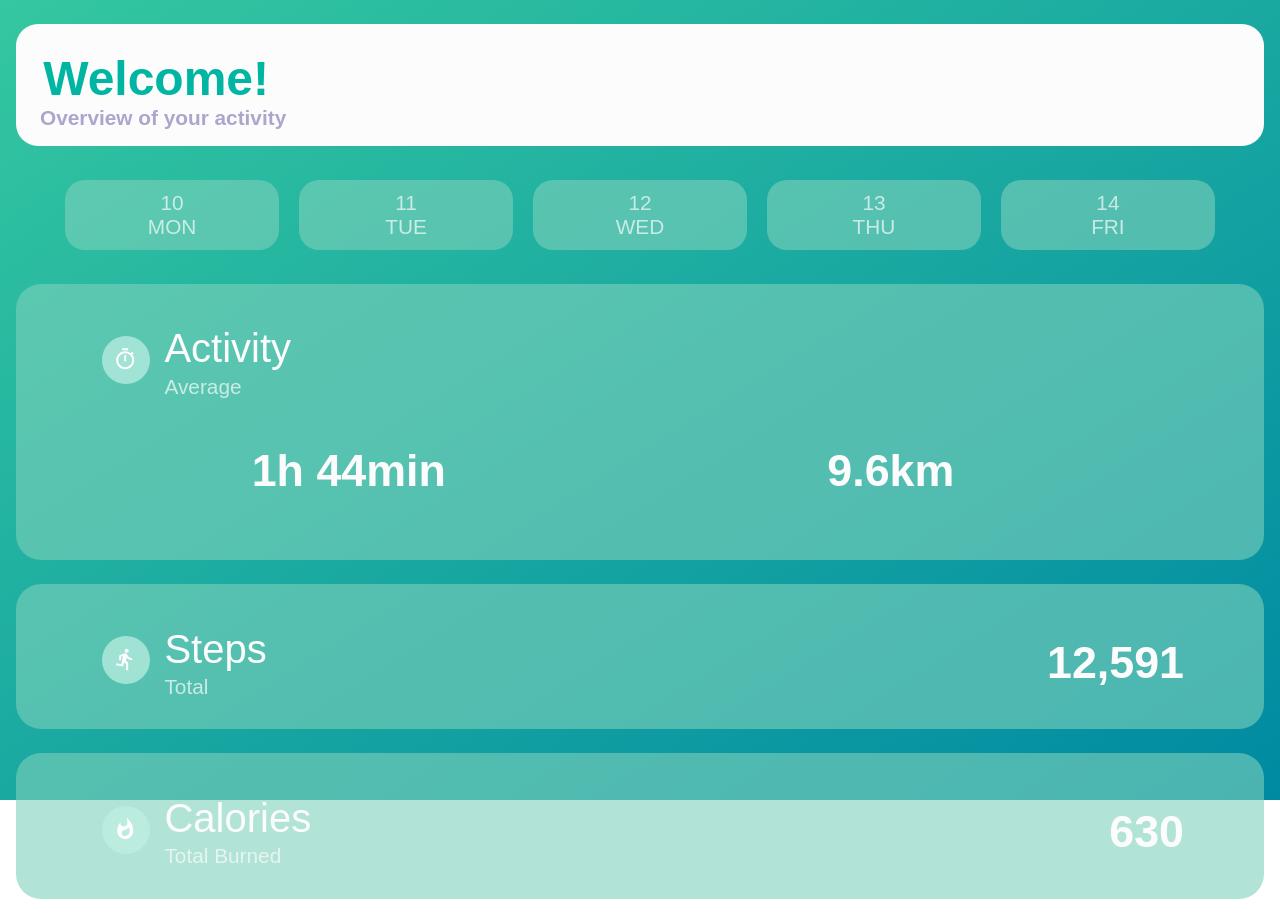
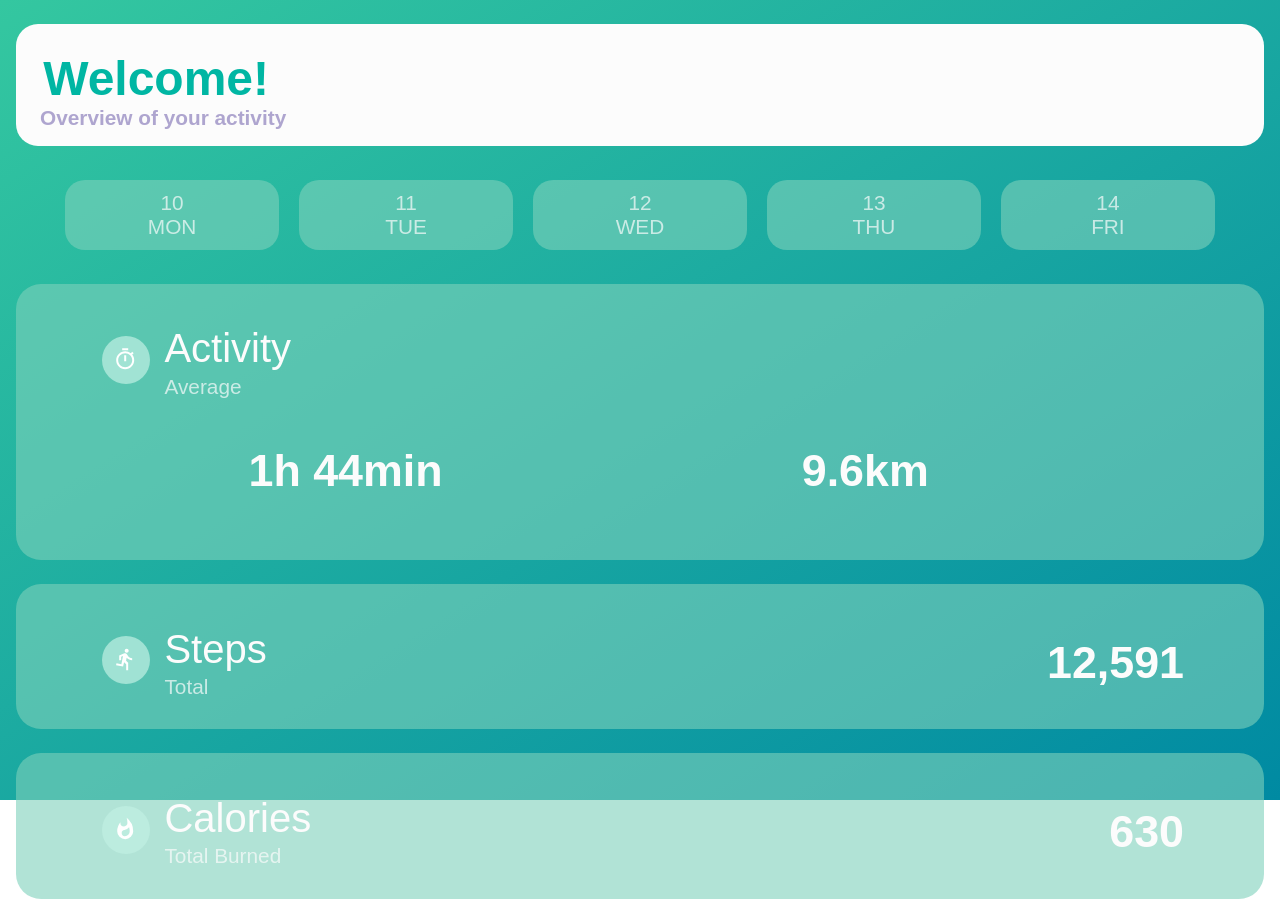
Before and after one commit to DajanaRad/fitness_app, a website: page dist/index.html in a window 1280 px wide. Drawn offline with Linux system fonts and the light colour scheme.

Commit message:
padding for distance and width for distance and hours

```diff
--- a/scss/main.scss
+++ b/scss/main.scss
@@ -136,9 +136,11 @@ body {
   padding-bottom: 3rem;
   margin: 1rem 0;
   display: inline-block;
-  width: 48%;
+  width: 46%;
 }
-
+#hours {
+  padding-left: 0.5rem;
+}
 //STYLE FOR EVERY DAY PAGE
 
 //STYLE FOR HEADER OF day.html PAGE WITH TEXT AND ARROW SVG IMAGE
```
Also changed, not shown: dist/css/main.css.
